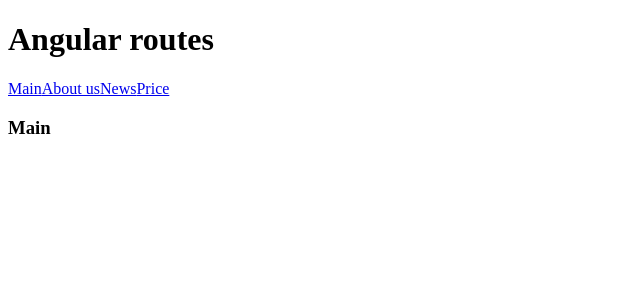
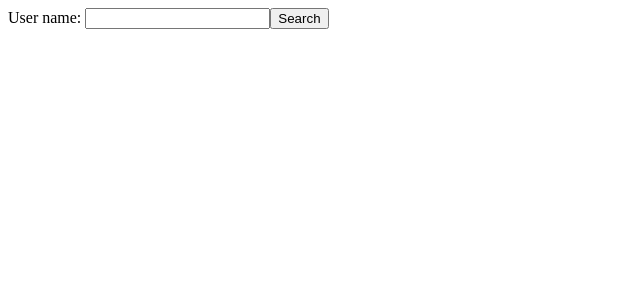
Before and after one commit to mcmikius/angular-my-app, an Angular app in the folder angular-my-app/: page / in a window 1280 px wide. Shown: the top 300 px of the page, without its empty margins (0-640 px from the left). Built offline with nearby package versions, Linux system fonts and the light colour scheme.

Commit message:
Http request

```diff
--- a/angular-my-app/src/app/app.component.css
+++ b/angular-my-app/src/app/app.component.css
@@ -2,3 +2,6 @@
   color: grey;
   font-size: 10rem;
 }
+img{
+  max-width: 150px;
+}
--- a/angular-my-app/src/app/app.component.html
+++ b/angular-my-app/src/app/app.component.html
@@ -1,2 +1,11 @@
 
 <app-date></app-date>
+User name: <input type="text" [(ngModel)]="userName">
+<button (click)="search()">Search</button>
+<div *ngIf="response">
+  <img src="{{response.avatar_url}}" alt="">
+  <p>Name: {{response.login}}</p>
+  <p>Repositories: {{response.public_repos}}</p>
+  <p>Bio: {{response.bio}}</p>
+
+</div>
--- a/angular-my-app/src/app/app.component.ts
+++ b/angular-my-app/src/app/app.component.ts
@@ -1,24 +1,25 @@
 import {Component} from '@angular/core';
-import {NewServiceService} from "./new-service.service";
+import {NewServiceService} from './new-service.service';
+import {HttpClient} from '@angular/common/http';
 
 @Component({
   selector: 'app-root',
-  template: `
-    <div>
-      <h1>Angular routes</h1>
-      <nav>
-        <a routerLink="">Main</a>
-        <a routerLink="/about">About us</a>
-        <a routerLink="/news">News</a>
-        <a routerLink="/price">Price</a>
-      </nav>
-      <router-outlet></router-outlet>
-    </div>`
+  templateUrl: './app.component.html',
+  styleUrls: ['./app.component.css']
 })
 export class AppComponent {
-  title = 'My Developer Blog';
+  userName: string = "";
+  response: any;
 
-  constructor(svc: NewServiceService) {
-    svc.consoleText("Hello world");
+  constructor(private http: HttpClient) {
+
+  }
+
+  search() {
+    this.http.get('https://api.github.com/users/' + this.userName)
+      .subscribe((response) => {
+        this.response = response;
+        console.log(this.response);
+      })
   }
 }
--- a/angular-my-app/src/app/new-service.service.ts
+++ b/angular-my-app/src/app/new-service.service.ts
@@ -1,13 +1,8 @@
-import { Injectable } from '@angular/core';
+import {Injectable} from '@angular/core';
 
 @Injectable({
   providedIn: 'root'
 })
 export class NewServiceService {
 
-  consoleText(arg) {
-    console.log(arg);
-  }
-
-  constructor() { }
 }
```
Also changed, not shown: angular-my-app/src/app/app.module.ts (+6 -4 lines).
